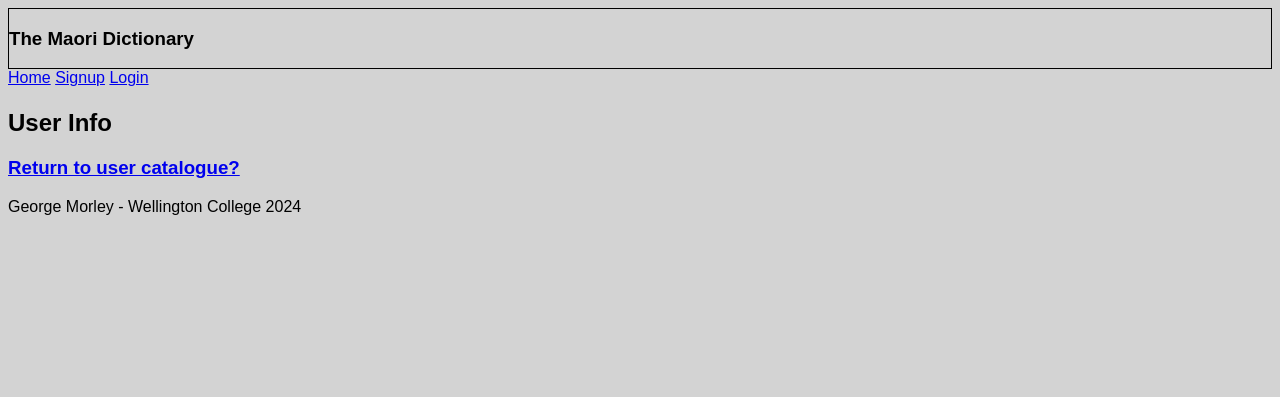
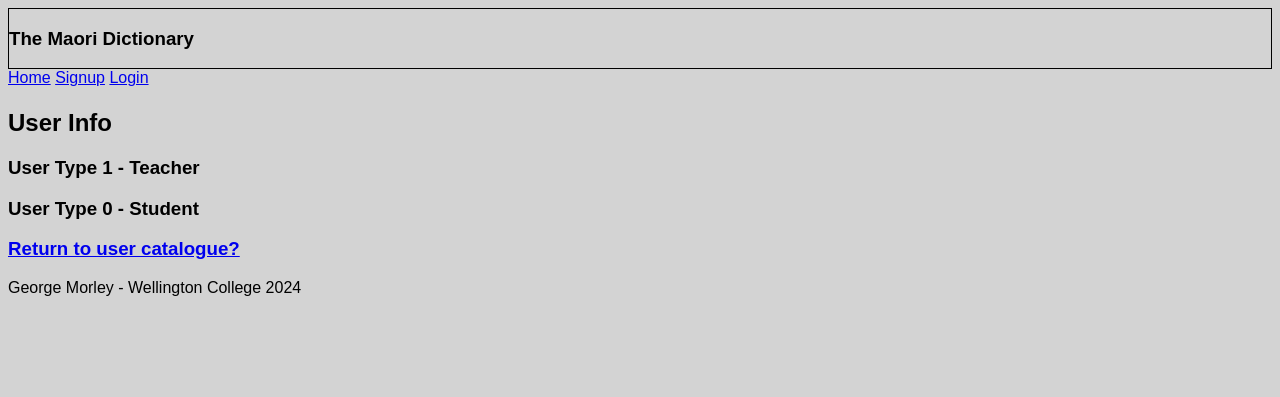
Before and after one commit to 20024-georgemorley/20024-2024-Programming-and-Database-Assessment, a Flask app: a page that uses templates/user_page.html in a window 1280 px wide. Shown: the top 397 px of the page. Run offline with Flask 3, Linux system fonts and the light colour scheme; data that the repository does not hold is empty.

Commit message:
Final commit, now ready for hand-in.

```diff
--- a/app.py
+++ b/app.py
@@ -20,8 +20,7 @@ app.secret_key = "9571"
 # school computer - C:/Users/20024/OneDrive - Wellington College/2024 20024 Programming and Database Assessment/Main
 # Project Files/Project/database
 
-DATABASE = 'C:/Users/20024/OneDrive - Wellington College/2024 20024 Programming and Database Assessment/Main Project ' \
-           'Files/Project/database'
+DATABASE = 'C:/Users/georg/PycharmProjects/20024-2024-Programming-and-Database-Assessment/database'
 
 
 # make sure to add upvote system
@@ -124,7 +123,7 @@ def render_word_page(word):
     # selected by the user via a link in the dictionary page. This select statement then posts the information of
     # that word to the page, and presents specifically the data for that word alone.
     con = open_database(DATABASE)
-    query = 'SELECT maori_name, english_name, category_name, definition, level, dictionary.user_id, dictionary.date_entered FROM ' \
+    query = 'SELECT word_id, maori_name, english_name, category_name, definition, level, dictionary.user_id, dictionary.date_entered FROM ' \
             'dictionary INNER JOIN categories ON dictionary.category = categories.category_id WHERE maori_name LIKE ?'
     cur = con.cursor()
     print(word)
--- a/templates/user_page.html
+++ b/templates/user_page.html
@@ -7,6 +7,8 @@ with the data sent by the user in a similar fashion to the query done by word-pa
 {% block pageheading %}User Info{% endblock %}
 
 {% block main %}
+    <h3>User Type 1 - Teacher</h3>
+    <h3>User Type 0 - Student</h3>
     {% for id in user %}
     <div class="box">
         <h3>User Name - {{ id[2] }} {{ id[3] }}</h3>
```
Also changed, not shown: 1 other file.
